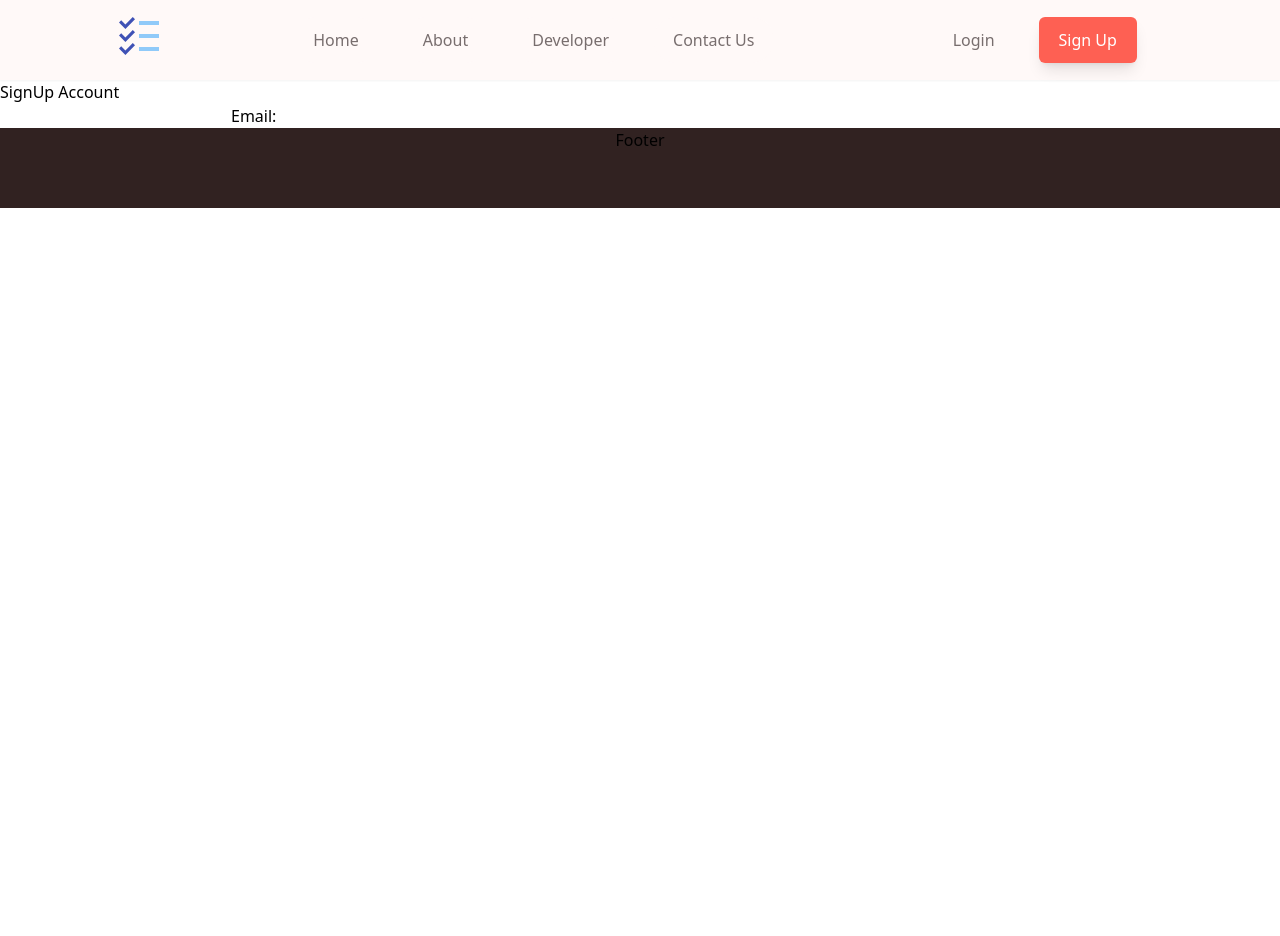
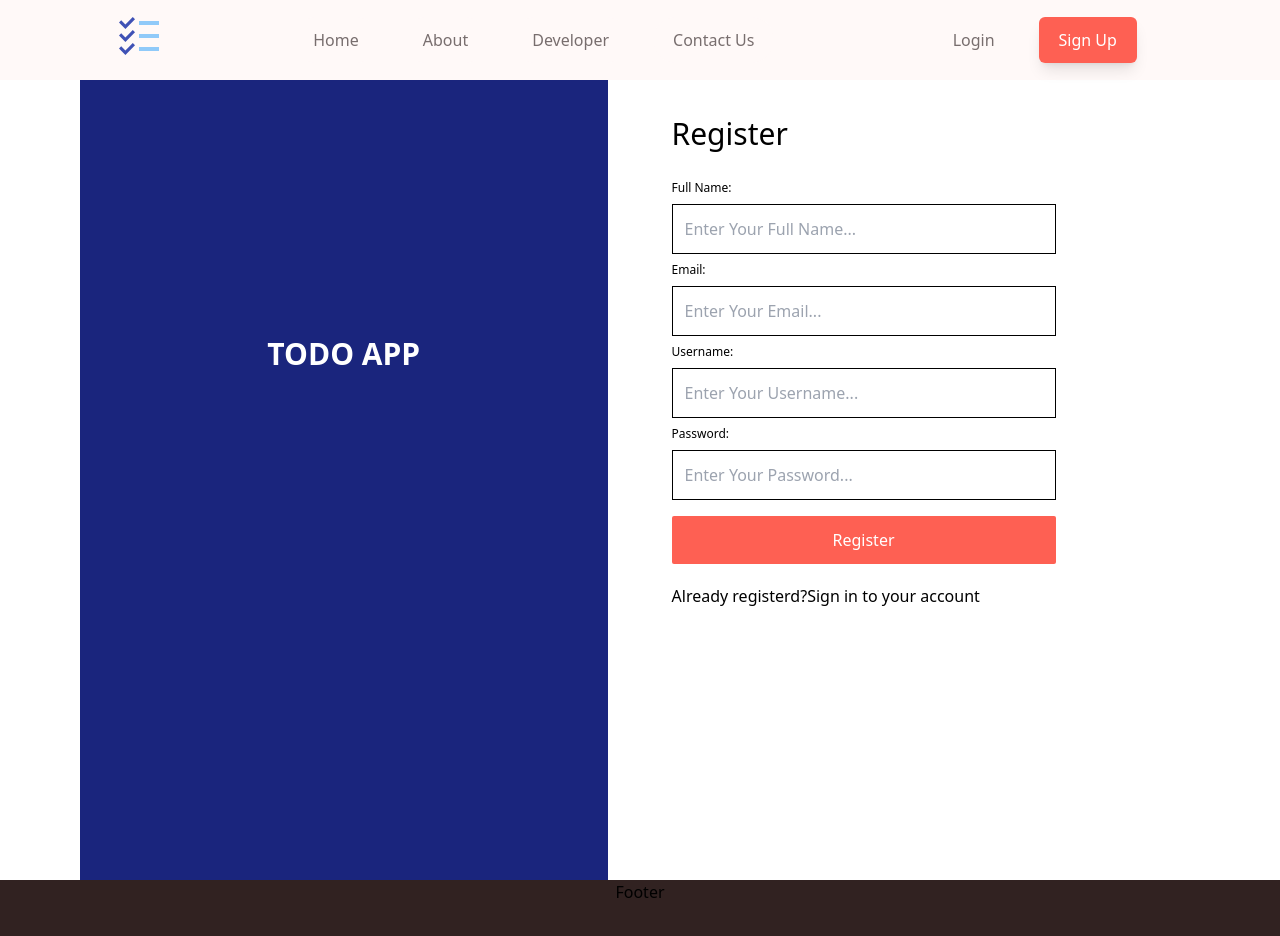
Before and after one commit to STRANJaR/E2E_Todo_App, a React (Vite) app in the folder frontend/: page /api/v1/user/register in a window 1280 px wide. Shown: the top 936 px of the page. Before the commit the page ends 800 px from the top, so only its background shows below. Built offline with nearby package versions, Linux system fonts and the light colour scheme.

Commit message:
Finish signup page

```diff
--- a/frontend/src/components/Login.jsx
+++ b/frontend/src/components/Login.jsx
@@ -1,8 +1,77 @@
+import axios from "axios"
+import { useState } from "react"
+
+function Login() {
+const [data, setData] = useState({
+  username: "",
+  password: ""
+});
+
+  return (
+    <section className="h-screen w-full bg-bodyPrimary">
+      <div className="bg-bodyPrimary h-screen flex justify-around  mx-20">
+
+        {/* Left side image  */}
+        <div className="w-full bg-blueShade text-center">
+          {/* <img src={""} width="400"  alt="" /> */}
+          <h1 className="relative top-64 font-semibold text-whiteText text-3xl">TODO APP</h1>
+
+        </div>
+
+        {/* Right side signup  */}
+        <div className="h-auto w-full p-4 ml-12">
+
+          <h1 className="text-3xl py-5 p">Log In</h1>
+
+          <form onSubmit={""}>
+            <div className="flex flex-col">
+
+              <label
+              className="text-xs py-2"
+              htmlFor="useroremail"
+              >
+                Email or username:
+              </label>
+
+                <input
+                className="p-3 outline-none border w-96"
+                placeholder="Enter Your Full Name..."
+                type="text"
+                name="useroremail"
+                defaultValue={""}
+                onChange={""}
+                required={true} />
+
+              <label
+              htmlFor="password"
+              className="text-xs py-2"
+              >
+                Password:
+              </label>
+
+                <input
+                className="p-3 outline-none border w-96"
+                placeholder="Enter Your Email..."
+                type="password"
+                name="password"
+                defaultValue={""}
+                onChange={""}
+                required={true} />
 
 
-function Login() {
-  return (
-    <div>Login</div>
+              <button
+              className="bg-primaryColor text-whiteText rounded-sm p-3 w-96 mt-4"
+              type="submit"
+              >Log In
+              </button>
+
+            </div>
+
+          </form>
+
+        </div>
+      </div>
+    </section>
   )
 }
 
--- a/frontend/src/components/Signup.jsx
+++ b/frontend/src/components/Signup.jsx
@@ -1,6 +1,7 @@
 import { useState } from "react"
 import axios from "axios"
-
+import { Link } from "react-router-dom";
+// import signUpImage from '../assests/signup.jpeg'
 
 function Signup() {
 
@@ -27,32 +28,138 @@ function Signup() {
       username: data.username,
       password: data.password
     };
-    axios.post("http://localhost:8000/api/v1/user/registerhttp://localhost:8000/api/v1/user/register", userData)
+    axios.post("http://localhost:8000/api/v1/user/register", userData)
     .then((response)=>{
-      console.log(response.status, response.data.token);
+      console.log(response);
+
+      if(response.status === 201) alert(response.data.message)
     })
   }
   return (
-    <div>
-      <h1>SignUp Account</h1>
+    // <div>
+    //   <h1>SignUp Account</h1>
+    //   <form onSubmit={handleSubmit}>
+    //     <label htmlFor="name">
+    //       <input type="text" value={data.fullName} onChange={handleChange} />
+    //     </label>
+
+    //     <label htmlFor="email">
+    //       Email: <input type="email" value={data.email} onChange={handleChange} />
+    //     </label>
+
+    //     <label htmlFor="username">
+    //       <input type="text" value={data.username} onChange={handleChange} />
+    //     </label>
+
+    //     <label htmlFor="password">
+    //       <input type="password" value={data.password} onChange={handleChange} />
+    //     </label>
+    //   </form>
+    // </div>
+
+    <section className="h-screen w-full bg-bodyPrimary">
+      <div className="bg-bodyPrimary h-screen flex justify-around  mx-20">
+
+        {/* Left side image  */}
+        <div className="w-full bg-blueShade text-center">
+          {/* <img src={""} width="400"  alt="" /> */}
+          <h1 className="relative top-64 font-semibold text-whiteText text-3xl">TODO APP</h1>
+
+        </div>
+
+        {/* Right side signup  */}
+        <div className="h-auto w-full p-4 ml-12">
+
+          <h1 className="text-3xl py-5 p">Register</h1>
+
           <form onSubmit={handleSubmit}>
-        <label htmlFor="name">
-          <input type="text" value={data.fullName} onChange={handleChange} />
+            <div className="flex flex-col">
+
+              <label
+              className="text-xs py-2"
+              htmlFor="fullName"
+              >
+                Full Name:
               </label>
 
-        <label htmlFor="email">
-          Email: <input type="email" value={data.email} onChange={handleChange} />
+                <input
+                className="p-3 outline-none border w-96"
+                placeholder="Enter Your Full Name..."
+                type="text"
+                name="fullName"
+                defaultValue={data.fullName}
+                onChange={handleChange}
+                required={true} />
+
+              <label
+              htmlFor="email"
+              className="text-xs py-2"
+              >
+                Email:
               </label>
 
-        <label htmlFor="username">
-          <input type="text" value={data.username} onChange={handleChange} />
+                <input
+                className="p-3 outline-none border w-96"
+                placeholder="Enter Your Email..."
+                type="email"
+                name="email"
+                defaultValue={data.email}
+                onChange={handleChange}
+                required={true} />
+
+              <label
+              className="text-xs py-2"
+              htmlFor="username">
+                Username:
                 </label>
 
-        <label htmlFor="password">
-          <input type="password" value={data.password} onChange={handleChange} />
-        </label>
+                <input
+                className="p-3 outline-none border w-96"
+                placeholder="Enter Your Username..."
+                type="text"
+                name="username"
+                defaultValue={data.username}
+                onChange={handleChange}
+                required={true}/>
+
+
+              <lable
+              className="text-xs py-2"
+              htmlFor="password"
+              >
+                Password:
+                </lable>
+
+                <input
+                className="p-3 outline-none  border w-96"
+                placeholder="Enter Your Password..."
+                type="password"
+                name="password"
+                defaultValue={data.password}
+                onChange={handleChange}
+                required={true} />
+
+              <button
+              className="bg-primaryColor text-whiteText rounded-sm p-3 w-96 mt-4"
+              type="submit"
+              >Register
+              </button>
+
+              <p className="pt-5">Already registerd?
+              <Link
+              to="/api/v1/user/login"
+              className="font-medium"
+              >
+              Sign in to your account
+              </Link>
+              </p>
+            </div>
+
           </form>
+
         </div>
+      </div>
+    </section>
   )
 }
 
--- a/frontend/tailwind.config.js
+++ b/frontend/tailwind.config.js
@@ -12,7 +12,8 @@ export default {
       primaryColor: "#FE6053",
       whiteText: "#ffffff",
       dimmedText: "#786E6E",
-      shadeGray: "#312221"
+      shadeGray: "#312221",
+      blueShade: "#1A257D"
     }
   },
   plugins: [],
```
Also changed, not shown: frontend/src/assests/signup.jpg (added). Lines whose indentation alone changed are shown as unchanged.
